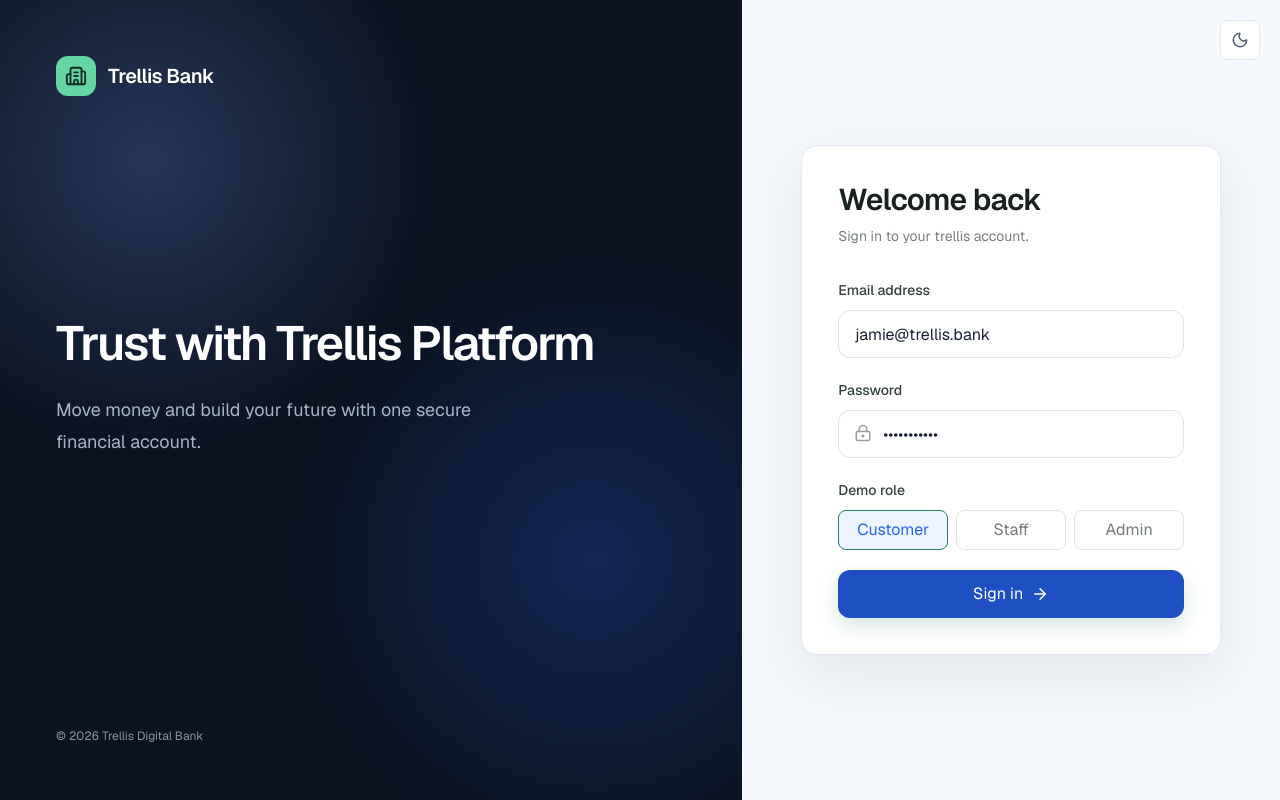
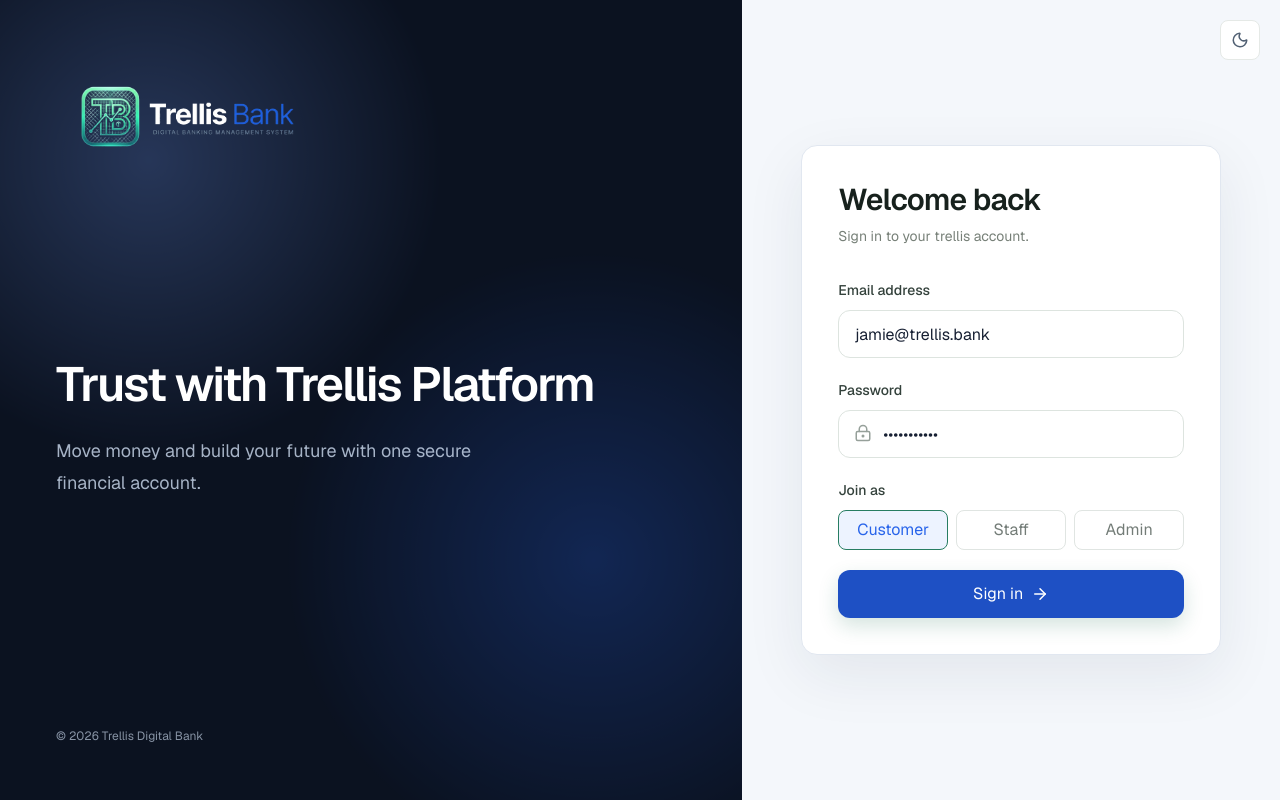
Before and after one commit to IamPial/trellis-digital-bank, a Next.js app: page /login in a window 1280 px wide. Built offline with nearby package versions, Linux system fonts and the light colour scheme.

Commit message:
added the trellis logo

```diff
--- a/src/app/login/page.tsx
+++ b/src/app/login/page.tsx
@@ -1,25 +1,20 @@
 "use client";
 
-import { useState, useEffect } from "react";
+import { useState } from "react";
 import { useRouter } from "next/navigation";
-import { ArrowRight, Building2, LockKeyhole, ShieldCheck } from "lucide-react";
+import { ArrowRight, LockKeyhole } from "lucide-react";
 import { useAppDispatch } from "@/store/hooks";
 import { setAuth, Role } from "@/store/store";
 import { toast } from "sonner";
 import ThemeToggle from "@/components/ThemeToggle";
+import Image from "next/image";
+import logo from "@/assets/trellis.png";
 
 export default function LoginPage() {
-  const [year, setYear] = useState<number | null>  (null)
   const [role, setRole] = useState<Role>("customer");
   const [loading, setLoading] = useState(false);
   const router = useRouter();
   const dispatch = useAppDispatch();
-
-
-  //for new date
-  useEffect(()=>{
-    setYear(new Date().getFullYear())
-  },[])
 
   const login = async (event: React.FormEvent) => {
     event.preventDefault();
@@ -54,21 +49,29 @@ export default function LoginPage() {
       <section className="hidden lg:flex w-[58%] bg-[#102d25] relative overflow-hidden flex-col justify-between p-14 text-white">
         <div className="login-art absolute inset-0 opacity-25" />
         <div className="relative z-10 flex items-center gap-3">
-          <div className="h-10 w-10 rounded-xl bg-[#65d5a4] text-[#102d25] grid place-items-center"><Building2 size={22} /></div>
-          <span className="text-xl font-semibold tracking-tight">Trellis Bank</span>
+          <Image
+            src={logo}
+            alt="Trellis Bank Digital Banking"
+            priority
+            className="h-auto w-[260px] max-w-[70%]"
+          />
         </div>
         <div className="relative z-10 max-w-xl pb-12">
           <h1 className="text-5xl font-semibold leading-[1.08] tracking-[-0.04em]">Trust with Trellis Platform</h1>
           <p className="mt-6 max-w-md text-lg leading-8 text-blue-100/75">Move money and build your future with one secure financial account.</p>
         </div>
-        <p className="relative z-10 text-xs text-blue-100/60">© {year ?? 2026} Trellis Digital Bank</p>
+        <p className="relative z-10 text-xs text-blue-100/60">© 2026 Trellis Digital Bank</p>
       </section>
 
       <section className="flex-1 flex items-center justify-center px-6 py-10">
         <div data-login-panel className="w-full max-w-105 rounded-2xl border border-[#e1e7f0] bg-white p-7 shadow-[0_20px_60px_rgba(27,39,58,.08)] md:p-9">
           <div className="lg:hidden mb-10 flex items-center gap-3">
-            <div className="h-10 w-10 rounded-xl bg-[#153f33] text-white grid place-items-center"><Building2 size={21} /></div>
-            <span className="text-xl font-semibold">Trellis Bank</span>
+            <Image
+              src={logo}
+              alt="Trellis Bank Digital Banking"
+              priority
+              className="h-auto w-55"
+            />
           </div>
           <h2 className="text-3xl font-semibold tracking-tight text-[#17211d]">Welcome back</h2>
           <p className="mt-2 text-sm text-[#778078]">Sign in to your trellis account.</p>
@@ -86,7 +89,7 @@ export default function LoginPage() {
               </div>
             </label>
             <div>
-              <span className="text-sm font-medium text-[#33413b]">Demo role</span>
+              <span className="text-sm font-medium text-[#33413b]">Join as</span>
               <div className="mt-2 grid grid-cols-3 gap-2">
                 {(["customer","staff","admin"] as Role[]).map((item) => (
                   <button type="button" key={item} onClick={() => setRole(item)} className={`h-10 rounded-lg border text-sm capitalize transition ${role === item ? "border-[#277d62] bg-[#edf7f3] text-[#1d6751]" : "border-[#e0e5e2] bg-white text-[#737c77]"}`}>{item}</button>
```
Also changed, not shown: src/assets/trellis.png (added).
